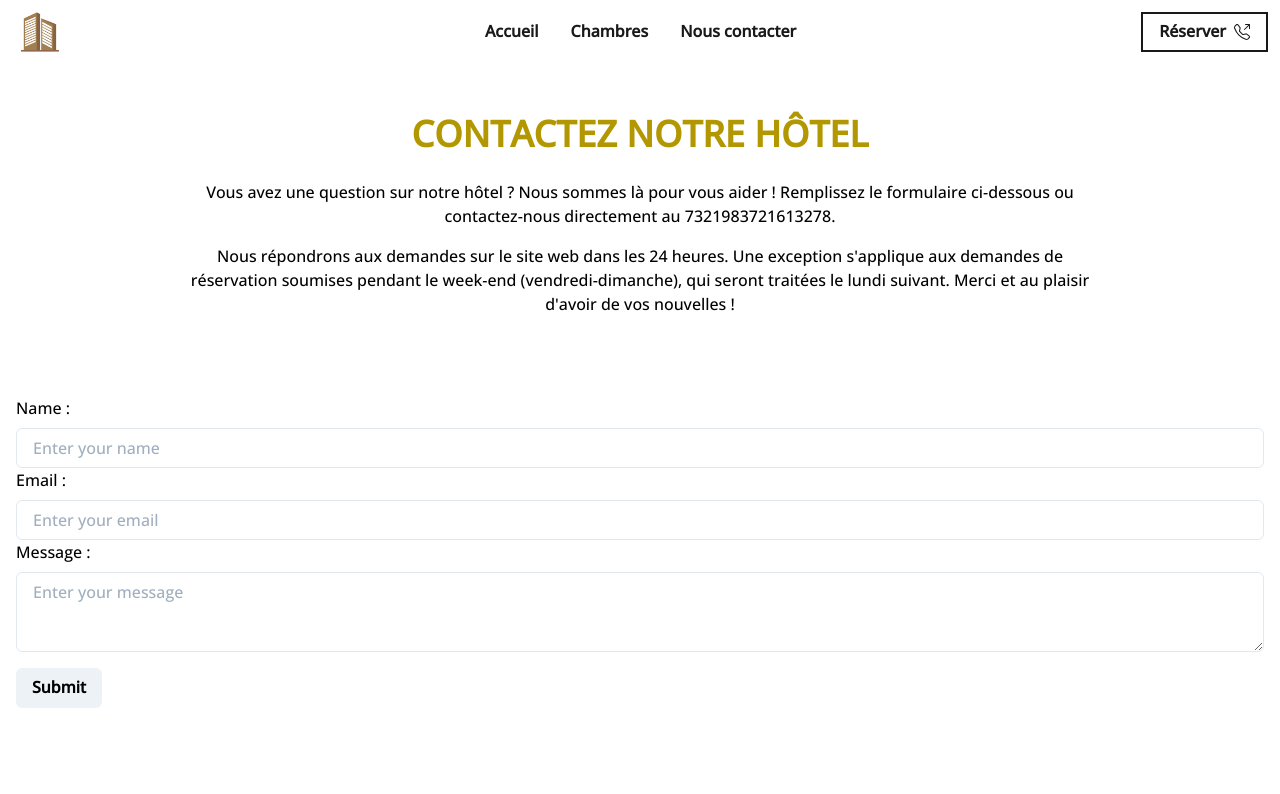
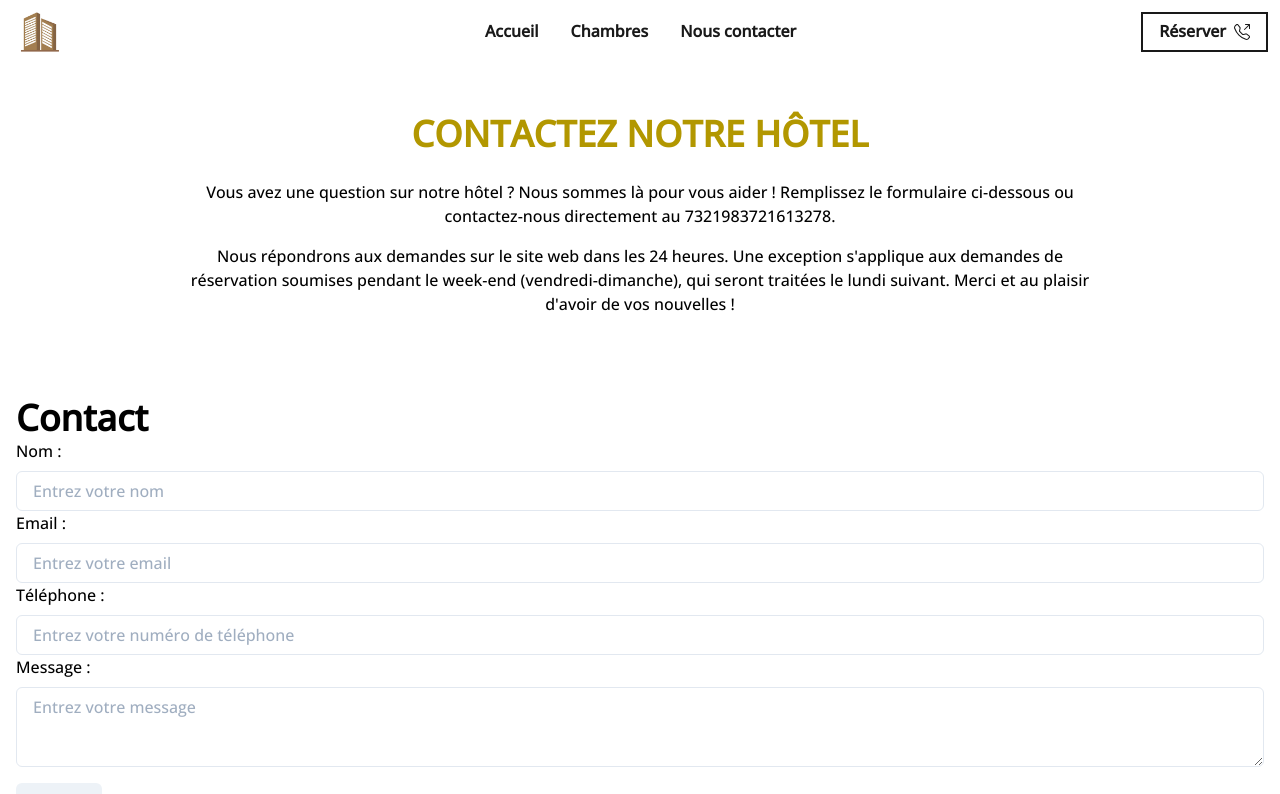
Before and after one commit to nemo256/hotel, a Next.js app: page /nous-contacter in a window 1280 px wide. Shown: the top 794 px of the page. Built offline with nearby package versions, Linux system fonts and the light colour scheme.

Commit message:
Update Element.js

```diff
--- a/src/components/nous-contacter/Element.js
+++ b/src/components/nous-contacter/Element.js
@@ -4,30 +4,36 @@ import {
   FormControl,
   FormLabel,
   Input,
-  Textarea
+  Textarea,
+  Heading
 } from '@chakra-ui/react'
 
 export default function Element() {
   return (
     <>
     <Box my={8} textAlign='left'>
+          <Heading>Contact </Heading>
+
       <form>
 
         <FormControl>
-          <FormLabel>Name :
+          <FormLabel>Nom :
           </FormLabel>
-          <Input type='text' placeholder='Enter your name' />
+          <Input type='text' placeholder='Entrez votre nom' />
         </FormControl>
-
         <FormControl>
           <FormLabel>Email :
            </FormLabel>
-          <Input type='email' placeholder='Enter your email' />
+          <Input type='email' placeholder='Entrez votre email' />
         </FormControl>
-
+           <FormControl>
+          <FormLabel>Téléphone :
+          </FormLabel>
+          <Input type='number' placeholder='Entrez votre numéro de téléphone ' />
+        </FormControl>
         <FormControl>
           <FormLabel>Message :</FormLabel>
-          <Textarea type='textarea' placeholder='Enter your message' />
+          <Textarea type='textarea' placeholder='Entrez votre message' />
         </FormControl>
 
         <Button variantColor="blue" type="submit" mt={4}>Submit</Button>
```
